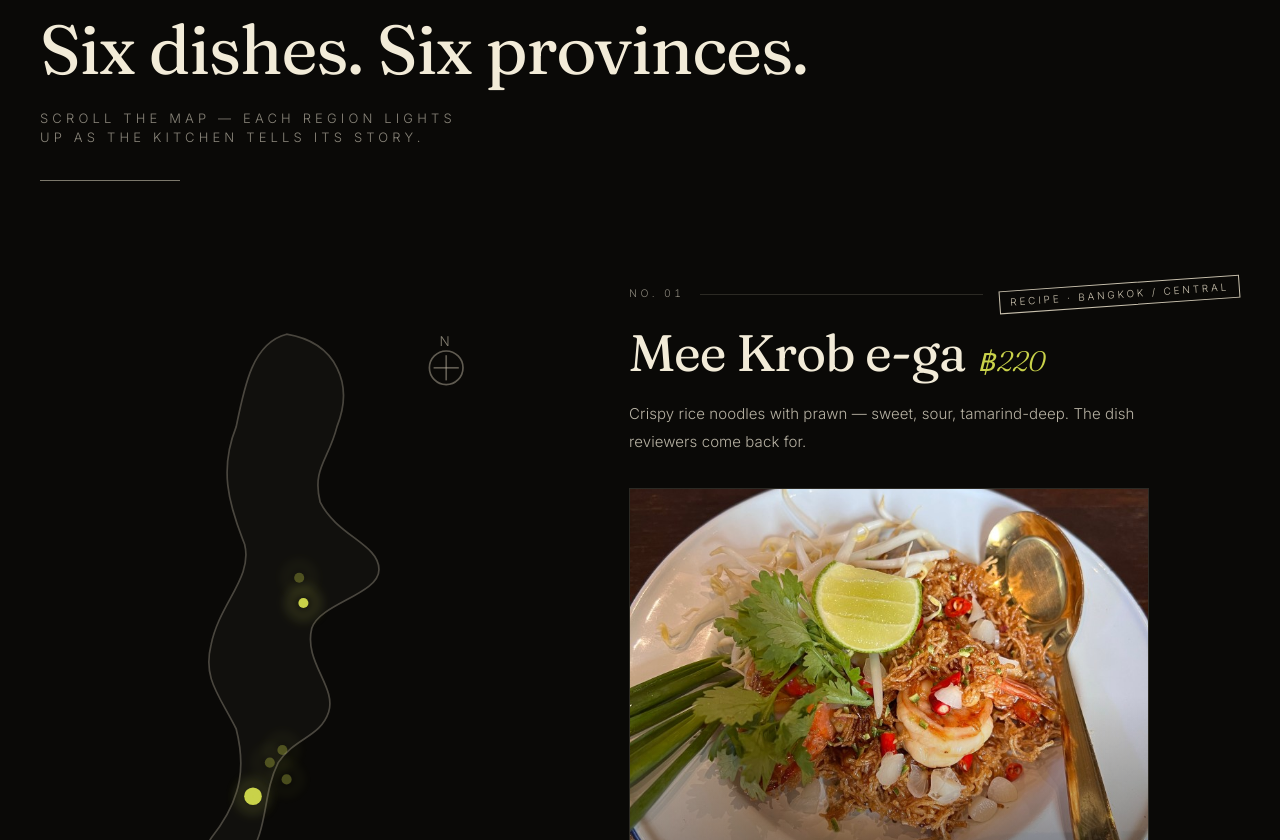
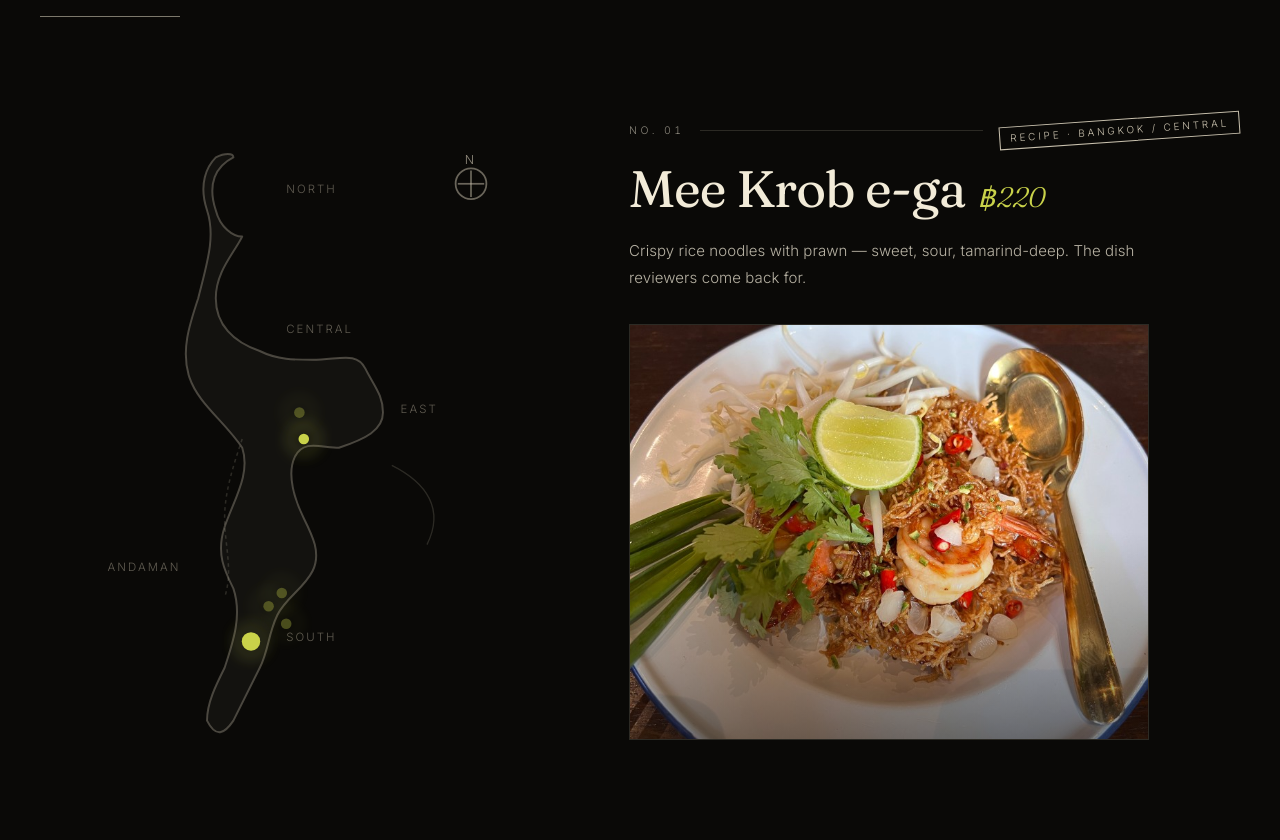
Before and after one commit to kirbykung168-art/e-ga, a Next.js app: page / in a window 1280 px wide. Shown: the part 1960-2800 px from the top of the page. Built offline with nearby package versions, Linux system fonts and the light colour scheme.

Commit message:
audit fixes: real Thailand silhouette, cursor cleanup, hero sizing, sticky-proof reposition, branches default closed

```diff
--- a/src/components/Branches.tsx
+++ b/src/components/Branches.tsx
@@ -16,7 +16,9 @@ import Reveal from './Reveal';
  */
 export default function Branches() {
   const { locale } = useLocale();
-  const [open, setOpen] = useState<string | null>(BRANCHES[0].key);
+  // Default closed — first impression must show all three branches as
+  // unflipped boards. Tapping any one flips just that card.
+  const [open, setOpen] = useState<string | null>(null);
 
   return (
     <section id="branches" className="relative bg-ink text-bone py-28 lg:py-36">
--- a/src/components/Hero.tsx
+++ b/src/components/Hero.tsx
@@ -36,11 +36,13 @@ export default function Hero() {
       ref={ref}
       className="relative min-h-[100svh] w-full overflow-hidden bg-ink"
     >
-      {/* gliding crow svg — pinned at ~38vh */}
+      {/* gliding crow svg — pinned within hero section; clipped by overflow-hidden
+          so it doesn't leak smudges into later sections. Top placed higher so
+          it skims above the headline rather than crossing it. */}
       <motion.div
         aria-hidden
         style={{ x: crowX }}
-        className="pointer-events-none absolute left-0 top-[34vh] z-[5] w-[42px] h-[42px] text-bone/70"
+        className="pointer-events-none absolute left-0 top-[15%] z-[5] w-[36px] h-[36px] text-bone/55"
       >
         <svg viewBox="0 0 80 80" fill="currentColor">
           <path d="M16 50 C 22 30, 50 22, 64 36 L 70 34 L 60 44 C 54 52, 46 58, 36 58 C 28 58, 22 56, 16 50 Z" />
@@ -49,14 +51,14 @@ export default function Hero() {
         </svg>
       </motion.div>
 
-      <div className="relative z-10 mx-auto max-w-[1480px] px-5 lg:px-10 pt-[110px] lg:pt-[140px] pb-20 lg:pb-28 grid lg:grid-cols-[1.35fr_1fr] gap-12 lg:gap-20 items-center">
+      <div className="relative z-10 mx-auto max-w-[1480px] px-5 lg:px-10 pt-[120px] lg:pt-[140px] pb-16 lg:pb-24 grid lg:grid-cols-[1.2fr_1fr] gap-10 lg:gap-16 items-center">
         {/* left: type stack */}
         <div>
           <motion.p
             initial={reduced ? false : { opacity: 0, letterSpacing: '0.6em' }}
             animate={{ opacity: 1, letterSpacing: '0.48em' }}
             transition={{ duration: 1.4, delay: 0.6, ease: [0.22, 0.61, 0.36, 1] }}
-            className="font-sans uppercase mb-8 text-lime"
+            className="font-sans uppercase mb-7 text-lime"
             style={{ fontSize: 10.5, fontWeight: 500 }}
             lang={locale}
           >
@@ -64,12 +66,13 @@ export default function Hero() {
           </motion.p>
 
           <h1
-            className="display leading-[0.96] text-bone"
-            style={{ fontSize: 'clamp(48px, 8vw, 132px)' }}
+            className="display leading-[1.02] text-bone"
+            style={{ fontSize: 'clamp(38px, 5.8vw, 92px)' }}
             lang={locale}
           >
             <InkLine text={COPY.hero.title[locale]} delay={0.2} />
-            <span className="block display-italic text-lime mt-1">
+            {' '}
+            <span className="display-italic text-lime">
               <InkLine text={COPY.hero.titleAccent[locale]} delay={0.5} />
             </span>
           </h1>
--- a/src/components/PressWall.tsx
+++ b/src/components/PressWall.tsx
@@ -14,8 +14,8 @@ export default function PressWall() {
           <Reveal>
             <p className="eyebrow text-lime">{COPY.press.eyebrow[locale]}</p>
             <h2
-              className="display leading-[1.02] mt-5"
-              style={{ fontSize: 'clamp(34px, 5vw, 76px)' }}
+              className="display leading-[1.02] mt-5 max-w-[14ch]"
+              style={{ fontSize: 'clamp(34px, 5vw, 72px)' }}
               lang={locale}
             >
               {COPY.press.title[locale]}
--- a/src/components/RegionalMap.tsx
+++ b/src/components/RegionalMap.tsx
@@ -68,31 +68,93 @@ export default function RegionalMap() {
 }
 
 function Map({ activeIdx, reduced }: { activeIdx: any; reduced: boolean }) {
-  // viewBox 0..100 wide, 0..140 tall — a roughly Thailand-shaped silhouette
+  // viewBox sized so the Thailand path drawn below sits comfortably with
+  // labels in the surrounding margin. The path itself is a stylised but
+  // recognisable Thailand silhouette: a head in the north, a slender
+  // Andaman peninsula trailing south, with the Gulf of Thailand carved
+  // out on the right at the bottom of the central plain. Coords on each
+  // recipe (RECIPES.mapX / mapY) target real provinces inside this shape.
   return (
-    <svg viewBox="0 0 100 140" className="w-full max-w-[420px]" aria-hidden>
+    <svg viewBox="0 0 100 140" className="w-full max-w-[440px]" aria-hidden>
       <defs>
         <filter id="ink-glow" x="-50%" y="-50%" width="200%" height="200%">
-          <feGaussianBlur stdDeviation="1.4" />
+          <feGaussianBlur stdDeviation="1.6" />
         </filter>
       </defs>
-      {/* simplified Thailand outline — abstract, art-directed */}
+
+      {/* ---- Thailand silhouette (stylised but topologically real) ---- */}
       <path
-        d="M48 6 C 60 8, 64 18, 60 28 C 58 36, 54 38, 56 46 C 60 54, 70 56, 70 62 C 70 68, 56 70, 54 76 C 52 84, 60 90, 58 96 C 56 102, 50 102, 46 108 C 42 116, 44 124, 38 132 C 32 138, 26 132, 30 126 C 38 116, 38 108, 36 100 C 32 92, 28 88, 30 80 C 32 70, 40 64, 38 56 C 34 46, 32 38, 36 28 C 38 18, 40 8, 48 6 Z"
-        fill="rgba(201,193,174,0.04)"
+        d="
+          M 36 6
+          C 32 8, 30 12, 32 18
+          C 33 22, 36 24, 38 24
+          C 36 28, 32 32, 32 38
+          C 32 44, 36 48, 42 50
+          C 46 52, 50 52, 54 52
+          C 60 52, 64 50, 66 54
+          C 68 58, 70 60, 70 64
+          C 70 68, 66 70, 60 72
+          C 56 72, 52 70, 50 74
+          C 48 78, 50 84, 52 88
+          C 54 92, 56 96, 54 100
+          C 52 104, 48 106, 46 110
+          C 44 114, 44 118, 42 122
+          C 40 126, 38 130, 36 134
+          C 34 137, 32 138, 30 134
+          C 30 130, 32 126, 34 122
+          C 36 116, 38 110, 36 104
+          C 34 100, 32 96, 34 90
+          C 36 84, 40 78, 38 72
+          C 34 66, 28 62, 26 56
+          C 24 50, 26 44, 28 38
+          C 30 30, 32 24, 30 18
+          C 28 12, 30 8, 32 6
+          C 34 5, 36 5, 36 6 Z"
+        fill="rgba(201,193,174,0.05)"
         stroke="rgba(201,193,174,0.32)"
-        strokeWidth="0.4"
+        strokeWidth="0.45"
+        strokeLinejoin="round"
       />
 
-      {/* region dots */}
+      {/* Andaman trailing peninsula — extra branch off the south */}
+      <path
+        d="
+          M 38 70
+          C 36 76, 34 82, 34 88
+          C 34 94, 36 100, 34 106
+        "
+        fill="none"
+        stroke="rgba(201,193,174,0.18)"
+        strokeWidth="0.35"
+        strokeDasharray="0.8 0.8"
+      />
+
+      {/* region dots (real province coords from manifest) */}
       {RECIPES.map((r, i) => (
         <Dot key={r.key} x={r.mapX} y={r.mapY} index={i} activeIdx={activeIdx} reduced={reduced} />
       ))}
 
-      {/* compass mark */}
-      <g transform="translate(86, 14)" fill="rgba(201,193,174,0.45)" stroke="rgba(201,193,174,0.45)" strokeWidth="0.4">
-        <circle cx="0" cy="0" r="4" fill="none" />
-        <text x="-1.6" y="-5.2" fontSize="3.2" stroke="none" fill="rgba(201,193,174,0.65)">N</text>
+      {/* labels — quiet aside the silhouette */}
+      <g fill="rgba(201,193,174,0.45)" fontFamily="var(--font-inter), sans-serif">
+        <text x="48" y="14" fontSize="2.6" letterSpacing="0.18em">NORTH</text>
+        <text x="48" y="46" fontSize="2.6" letterSpacing="0.18em">CENTRAL</text>
+        <text x="74" y="64" fontSize="2.6" letterSpacing="0.18em">EAST</text>
+        <text x="48" y="116" fontSize="2.6" letterSpacing="0.18em">SOUTH</text>
+        <text x="24" y="100" fontSize="2.6" letterSpacing="0.18em" textAnchor="end">ANDAMAN</text>
+      </g>
+
+      {/* gulf hint — a small wave to indicate water on the east */}
+      <path
+        d="M 72 76 C 80 80, 84 86, 80 94"
+        fill="none"
+        stroke="rgba(201,193,174,0.18)"
+        strokeWidth="0.3"
+      />
+
+      {/* compass rose */}
+      <g transform="translate(90, 12)" stroke="rgba(201,193,174,0.5)" strokeWidth="0.4" fill="rgba(201,193,174,0.5)">
+        <circle cx="0" cy="0" r="3.5" fill="none" />
+        <text x="-1.4" y="-4.6" fontSize="2.8" stroke="none" fill="rgba(201,193,174,0.7)">N</text>
         <line x1="0" y1="-3" x2="0" y2="3" />
         <line x1="-3" y1="0" x2="3" y2="0" />
       </g>
--- a/src/components/StickyProof.tsx
+++ b/src/components/StickyProof.tsx
@@ -4,44 +4,55 @@ import { useEffect, useState } from 'react';
 import { BRAND } from '@/lib/content';
 
 /**
- * Sticky social-proof strip — bottom-left small lozenge that fades in
- * after first scroll and stays. Shows rating + IG + LINE.
+ * Sticky social-proof strip.
+ *
+ * Audit fix v2: was overlapping section content because the lozenge sat
+ * at fixed bottom-left and the press wall + reserve sections also have
+ * info at bottom-left. Now:
+ *   - bottom-right, smaller footprint
+ *   - hides itself once the user reaches the reserve / footer section
+ *     (so it never overlaps the page's own social-proof block)
+ *   - mobile compact: shows just rating; full content from md up
  */
 export default function StickyProof() {
   const [show, setShow] = useState(false);
+
   useEffect(() => {
-    const onScroll = () => setShow(window.scrollY > 600);
+    const onScroll = () => {
+      const y = window.scrollY;
+      // top: appear after hero
+      const past = y > 600;
+      // bottom: hide once we're within 900px of document end (= near reserve/footer)
+      const remaining = document.documentElement.scrollHeight - (y + window.innerHeight);
+      const nearEnd = remaining < 900;
+      setShow(past && !nearEnd);
+    };
     onScroll();
     window.addEventListener('scroll', onScroll, { passive: true });
     return () => window.removeEventListener('scroll', onScroll);
   }, []);
+
   return (
     <div
       aria-hidden={!show}
-      className={`fixed bottom-5 left-5 z-[60] flex items-center gap-3 px-4 py-3 bg-ink/85 backdrop-blur-md border border-[var(--rule)] text-bone transition-all duration-700 ease-elegant ${
+      className={`fixed bottom-5 right-5 z-[60] flex items-center gap-3 px-3.5 py-2.5 bg-ink/90 backdrop-blur-md border border-[var(--rule)] text-bone transition-all duration-700 ease-elegant ${
         show ? 'opacity-100 translate-y-0' : 'opacity-0 translate-y-3 pointer-events-none'
       }`}
     >
-      <span className="font-sans text-[11px] tracking-[0.18em] uppercase text-lime tabular-nums">
+      <span className="font-sans text-[10.5px] tracking-[0.18em] uppercase text-lime tabular-nums">
         {BRAND.rating.score.toFixed(1)} ★
       </span>
-      <span className="h-3 w-px bg-bone/30" />
-      <span className="font-sans text-[10px] uppercase tracking-[0.32em] text-bone/60 tabular-nums">
+      <span className="h-3 w-px bg-bone/30 hidden md:inline-block" />
+      <span className="font-sans text-[9.5px] uppercase tracking-[0.32em] text-bone/60 tabular-nums hidden md:inline-block">
         {BRAND.rating.count.toLocaleString()} reviews
       </span>
-      <span className="h-3 w-px bg-bone/30 hidden sm:inline-block" />
-      <a
-        href={BRAND.instagramUrl}
-        target="_blank" rel="noreferrer"
-        data-cursor="hover"
-        className="hidden sm:inline-block font-sans text-[10px] uppercase tracking-[0.32em] text-bone hover:text-lime transition-colors duration-300"
-      >IG</a>
+      <span className="h-3 w-px bg-bone/30 hidden md:inline-block" />
       <a
         href={BRAND.lineReserveUrl}
         target="_blank" rel="noreferrer"
         data-cursor="hover"
-        className="hidden sm:inline-block font-sans text-[10px] uppercase tracking-[0.32em] text-bone hover:text-lime transition-colors duration-300"
-      >LINE</a>
+        className="hidden md:inline-block font-sans text-[9.5px] uppercase tracking-[0.32em] text-bone hover:text-lime transition-colors duration-300"
+      >Reserve</a>
     </div>
   );
 }
```
Also changed, not shown: src/components/FeatherCursor.tsx (+61 -39 lines).
